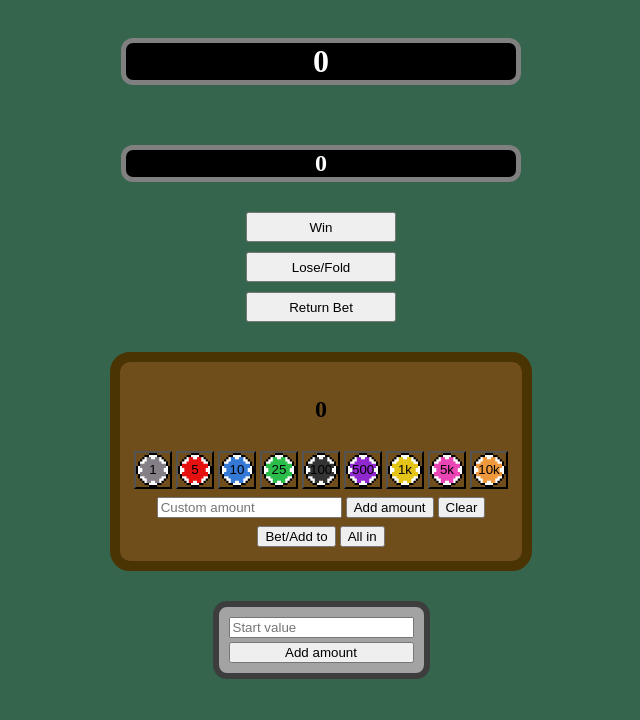
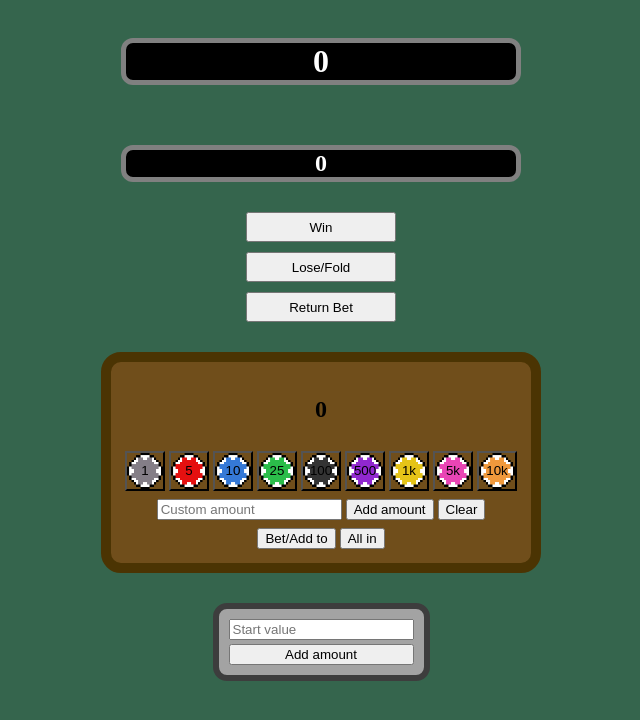
Before and after one commit to AlexanderKarlssonNTI/Bet-counter, a plain HTML site: page Index.html in a window 1280 px wide. Shown: the whole page, without its empty margins (319-959 px from the left). Drawn offline with Linux system fonts and the light colour scheme.

Commit message:
second commit

```diff
--- a/style.css
+++ b/style.css
@@ -22,8 +22,9 @@ input[type="text"] {
 }
 
 .chip {
-    width: 38px;
-    height: 38px;
+    width: 40px;
+    height: 40px;
+    text-align: center;
 }
 
 .betting-table {
```
